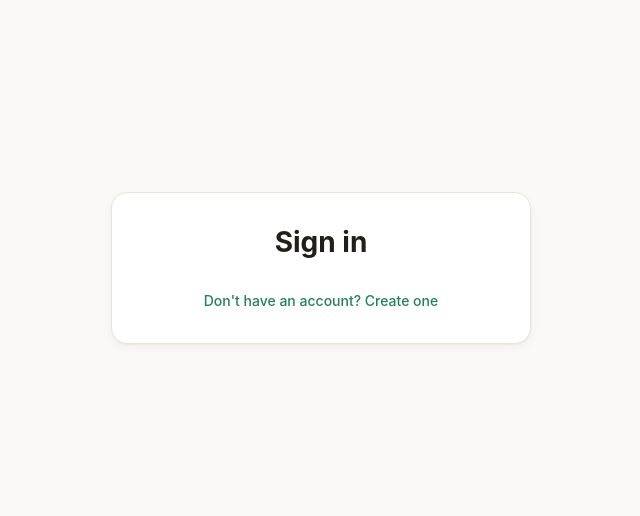
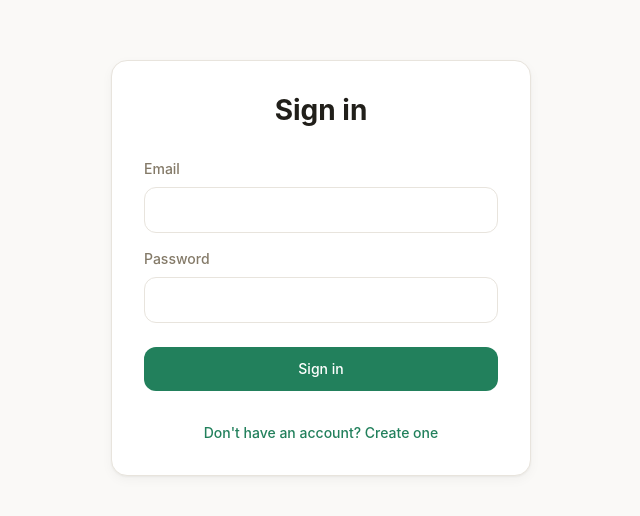
Before and after one commit to Adolfo2231/Billax_2.0, a React (Vite) app in the folder frontend/: page /login in a window 1280 px wide. Shown: the part 132-648 px from the top of the page, without its empty margins (319-959 px from the left). Built offline with nearby package versions, Linux system fonts and the light colour scheme.

Commit message:
feat(auth): integrate login form

```diff
--- a/frontend/src/pages/LoginPage.tsx
+++ b/frontend/src/pages/LoginPage.tsx
@@ -2,6 +2,7 @@ import { useEffect, useState } from 'react'
 import { useLocation, useNavigate } from 'react-router'
 import { AuthCard } from '../components/auth/AuthCard'
 import { AuthLink } from '../components/auth/AuthLink'
+import { LoginForm } from '../components/auth/LoginForm'
 import { Alert } from '../components/ui/Alert'
 
 export function LoginPage() {
@@ -24,6 +25,8 @@ export function LoginPage() {
         }
     }, [navigate, registered])
 
+    function handleLogin() {}
+
     return (
         <AuthCard title="Sign in">
             {showRegistrationSuccess ? (
@@ -31,6 +34,7 @@ export function LoginPage() {
                     Account created. Sign in to continue.
                 </Alert>
             ) : null}
+            <LoginForm onSubmit={handleLogin} />
             <AuthLink to="/register">
                 Don't have an account? Create one
             </AuthLink>
```
